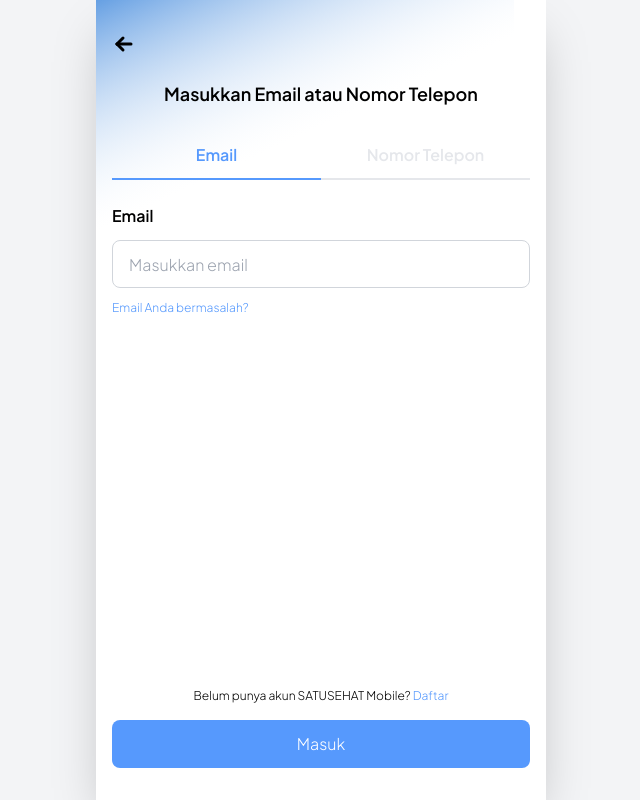
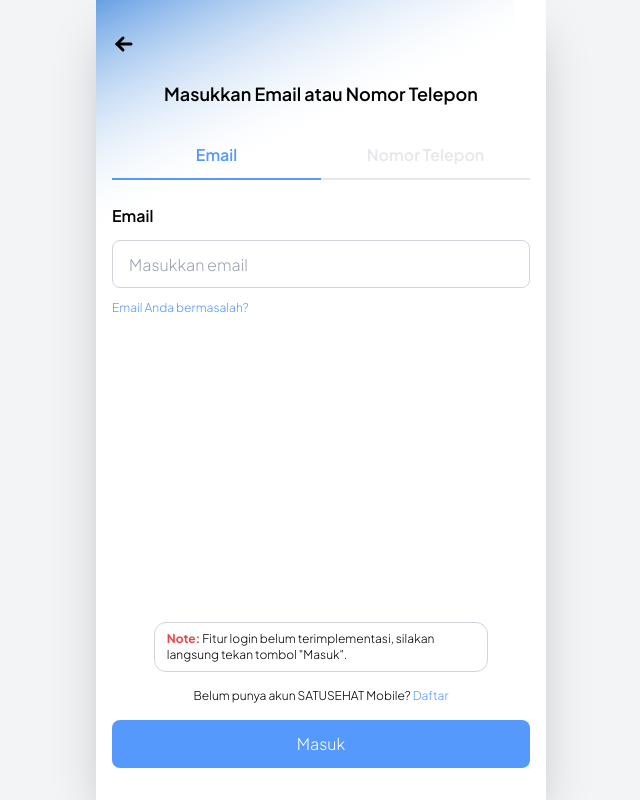
Before and after one commit to absolutepraya/nusantap, a Next.js app: page /login in a window 1280 px wide. Shown: the whole page, without its empty margins (319-959 px from the left). Built offline with nearby package versions, Linux system fonts and the light colour scheme.

Commit message:
Added notes

```diff
--- a/src/app/login/page.js
+++ b/src/app/login/page.js
@@ -35,6 +35,11 @@ export default function Login() {
                 </div>
             </div>
             <div className='bg-[#5699fd] text-white flex items-center justify-center rounded-lg h-12 w-full z-10 relative cursor-pointer' onClick={() => window.location.href = '/features/'}>
+                <div className="absolute text-black bottom-24 w-[80%] rounded-xl border border-gray-300 px-3 py-2">
+                    <p className="text-xs">
+                        <span className="font-bold text-red-500">Note: </span>Fitur login belum terimplementasi, silakan langsung tekan tombol &quot;Masuk&quot;.
+                    </p>
+                </div>
                 <div className='absolute w-full flex justify-center -top-8 text-black'>
                     <p className='text-xs'>Belum punya akun SATUSEHAT Mobile? <a className='text-[#5699fd]' href='/register/'>Daftar</a></p>
                 </div>
--- a/src/app/page.js
+++ b/src/app/page.js
@@ -43,7 +43,6 @@ export default function Home() {
 					href="/login/"
 				>
 					<p className="text-white">Masuk</p>
-					<p className="absolute -top-4 text-[8px] text-black">Fitur login belum terimplementasi, silakan langsung tekan tombol &quot;Masuk&quot;</p>
 				</a>
 				<a
 					className="flex h-16 w-full items-center justify-center rounded-lg bg-[#e8f1fe]"
--- a/src/app/register/page.js
+++ b/src/app/register/page.js
@@ -125,7 +125,7 @@ export default function Login() {
 								(Opsional)
 							</label>
 						</div>
-						<div className="flex w-full justify-center">
+						<div className="flex w-full justify-center pt-20">
 							<p className="text-xs">
 								Sudah punya akun SATUSEHAT Mobile?{' '}
 								<a
@@ -140,8 +140,12 @@ export default function Login() {
 							className="relative flex h-12 w-full items-center justify-center rounded-lg bg-[#5699fd] text-white"
 							href="/login/"
 						>
-							Daftar
-							<p className="absolute -top-4 text-[10px] text-black">Fitur login belum terimplementasi, silakan langsung tekan tombol &quot;Daftar&quot;</p>
+							<div className="absolute text-black bottom-24 w-[80%] rounded-xl border border-gray-300 px-3 py-2">
+								<p className="text-xs">
+									<span className="font-bold text-red-500">Note: </span>Fitur register belum terimplementasi, silakan langsung tekan tombol &quot;Daftar&quot;.
+								</p>
+							</div>
+							<p>Daftar</p>
 						</a>
 					</div>
 				</div>
```
Also changed, not shown: 1 other file (tests, documents, lock files or other folders).
